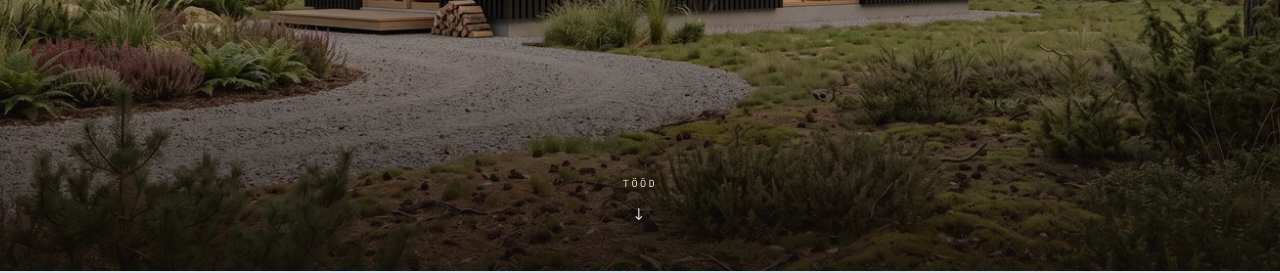
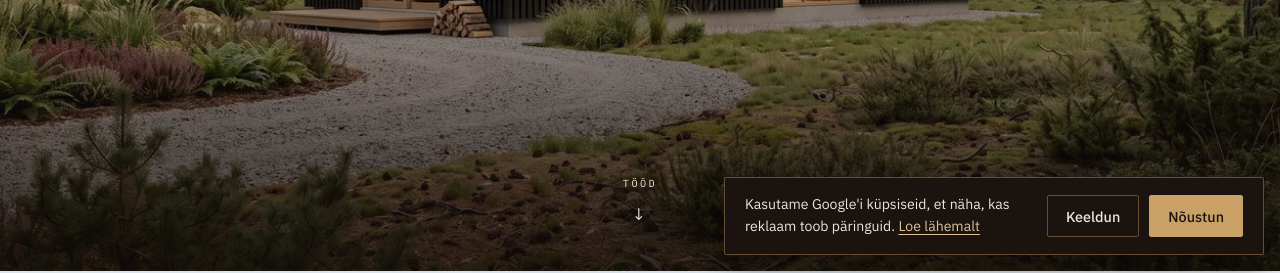
Before and after one commit to veebikaskkk/amaja3, a plain HTML site: page public/index.html in a window 1280 px wide. Shown: the part 529-802 px from the top of the page. Drawn offline with Linux system fonts and the light colour scheme.

Commit message:
Lisa Google Tag Manager ja küpsiste nõusolekuriba

```diff
--- a/public/index.html
+++ b/public/index.html
@@ -3,6 +3,7 @@
 <head>
 <meta charset="utf-8">
 <meta name="viewport" content="width=device-width, initial-scale=1">
+<script src="/jalgimine.js"></script>
 <title>Arhitektuurne projekteerimine üle Eesti | A-MAJA OÜ</title>
 <meta name="description" content="Diplomeeritud arhitekt, tase 7. Eramute, juurdeehituste ja abihoonete projektid ehitusteatise või ehitusloa mahus. Töid võtame vastu üle Eesti.">
 <link rel="canonical" href="https://amaja.ee/">
@@ -477,6 +478,7 @@
         <li><a href="/tagasiside.html">Tagasiside</a></li>
         <li><a href="/kontakt.html">Kontakt</a></li>
         <li><a href="/privaatsus.html">Privaatsus</a></li>
+        <li><a href="/privaatsus.html#kypsised" data-kypsised>Küpsiste seaded</a></li>
       </ul>
     </div>
     <div class="jalus-plokk">
--- /dev/null
+++ b/public/jalgimine.js
@@ -0,0 +1,71 @@
+/* Google Tag Manager ja küpsiste nõusolek (Google Consent Mode v2).
+   Vaikimisi on reklaami- ja analüütikaküpsised keelatud. Need lubatakse
+   alles siis, kui külastaja vajutab ribal "Nõustun". Valik jääb brauseri
+   localStorage-sse võtme "kypsised" alla väärtusega "jah" või "ei".
+   Fail laetakse <head> sees enne kõike muud, et nõusoleku vaikeolek
+   jõuaks dataLayerisse enne GTM-i. */
+(function () {
+  var GTM = "GTM-MSDT6M3T";
+  var VOTI = "kypsised";
+  var w = window, d = document;
+
+  w.dataLayer = w.dataLayer || [];
+  function gtag() { w.dataLayer.push(arguments); }
+  w.gtag = gtag;
+
+  var valik = null;
+  try { valik = localStorage.getItem(VOTI); } catch (e) {}
+
+  function olekud(jah) {
+    var o = jah ? "granted" : "denied";
+    return { ad_storage: o, ad_user_data: o, ad_personalization: o, analytics_storage: o };
+  }
+
+  var vaike = olekud(valik === "jah");
+  vaike.functionality_storage = "granted";
+  vaike.security_storage = "granted";
+  gtag("consent", "default", vaike);
+  gtag("set", "ads_data_redaction", true);
+
+  w.dataLayer.push({ "gtm.start": new Date().getTime(), event: "gtm.js" });
+  var s = d.createElement("script");
+  s.async = true;
+  s.src = "https://www.googletagmanager.com/gtm.js?id=" + GTM;
+  d.head.appendChild(s);
+
+  var riba = null;
+
+  function salvesta(jah) {
+    try { localStorage.setItem(VOTI, jah ? "jah" : "ei"); } catch (e) {}
+    gtag("consent", "update", olekud(jah));
+    w.dataLayer.push({ event: jah ? "kypsised_lubatud" : "kypsised_keelatud" });
+    if (riba) { riba.remove(); riba = null; }
+  }
+
+  function naita() {
+    if (riba) return;
+    riba = d.createElement("div");
+    riba.className = "kypsised";
+    riba.setAttribute("role", "region");
+    riba.setAttribute("aria-label", "Küpsiste nõusolek");
+    riba.innerHTML =
+      '<p>Kasutame Google\'i küpsiseid, et näha, kas reklaam toob päringuid. <a href="/privaatsus.html#kypsised">Loe lähemalt</a></p>' +
+      '<div class="kypsised-nupud">' +
+      '<button type="button" class="nupp nupp-tyhi nupp-vaike" data-valik="ei">Keeldun</button>' +
+      '<button type="button" class="nupp nupp-vaike" data-valik="jah">Nõustun</button>' +
+      '</div>';
+    riba.addEventListener("click", function (e) {
+      var v = e.target.getAttribute("data-valik");
+      if (v) salvesta(v === "jah");
+    });
+    d.body.appendChild(riba);
+  }
+
+  d.addEventListener("DOMContentLoaded", function () {
+    if (valik !== "jah" && valik !== "ei") naita();
+    d.addEventListener("click", function (e) {
+      var t = e.target.closest && e.target.closest("[data-kypsised]");
+      if (t) { e.preventDefault(); naita(); }
+    });
+  });
+})();
--- a/public/stiil.css
+++ b/public/stiil.css
@@ -716,3 +716,17 @@ body.valgusti-lahti{overflow:hidden}
 .valgusti-joonis.on-pilt{background:none;padding:0}
 .valgusti-joonis.on-pilt img{object-fit:cover}
 .valgusti-joonis:hover,.valgusti-joonis.valitud{border-color:var(--aktsent)}
+
+/* Küpsiste nõusolekuriba, jalgimine.js */
+.kypsised{
+  position:fixed;right:16px;bottom:16px;left:16px;z-index:90;
+  max-width:540px;margin-left:auto;
+  display:flex;flex-wrap:wrap;align-items:center;gap:12px 20px;
+  padding:16px 20px;
+  background:var(--susi);border:1px solid var(--joon-tugev);border-radius:2px;
+  box-shadow:0 12px 32px rgba(0,0,0,.4);
+  font-size:.88rem;line-height:1.55;
+}
+.kypsised p{margin:0;flex:1 1 260px;color:var(--tekst)}
+.kypsised-nupud{display:flex;gap:10px}
+.kypsised .nupp{font-family:inherit;cursor:pointer}
```
Also changed, not shown: public/404.html (+2 -0 lines), public/aitah.html (+2 -0 lines), public/kontakt.html (+2 -0 lines), public/meist.html (+2 -0 lines), public/privaatsus.html (+10 -2 lines), public/tagasiside.html (+2 -0 lines), public/teenused.html (+2 -0 lines), public/tood.html (+2 -0 lines), 1 other file.
